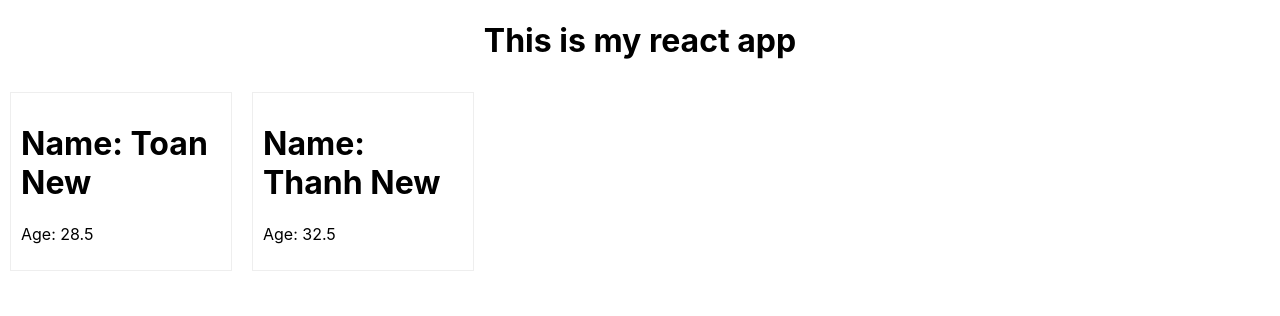
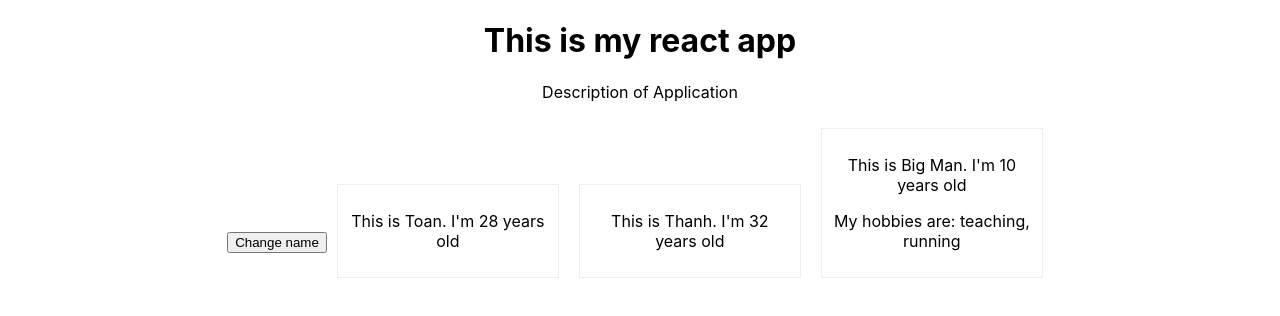
Before and after one commit to quyetdong/create-react-app, a React (Create React App) app: page / in a window 1280 px wide. Shown: the top 316 px of the page. Built offline with nearby package versions, Linux system fonts and the light colour scheme.

Commit message:
initialize app

```diff
--- a/src/App.js
+++ b/src/App.js
@@ -1,10 +1,21 @@
 import logo from './logo.svg';
 import './App.css';
+import Person from './components/Person';
 
 function App() {
+  const changeNameHandler = (e) => {
+    console.log(e);
+  }
+
   return (
     <div className="App">
       <h1>This is my react app</h1>
+      <p>Description of Application</p>
+      <button onClick={changeNameHandler}>Change name</button>
+      {/* <button onClick={() => changeNameHandler('ABC')}>Change name 2</button> */}
+      <Person name="Toan" age="28"/>
+      <Person name="Thanh" age="32"/>
+      <Person name="Big Man" age="10">My hobbies are: teaching, running</Person>
     </div>
   );
 }
--- a/src/Person.js
+++ /dev/null
@@ -1,12 +0,0 @@
-import './Person.css';
-
-function Person(props) {
-  return (
-    <div class="person">
-      <h1>Name: {props.name}</h1>
-      <p>Age: {props.age}</p>
-    </div>
-  );
-}
-
-export default Person;
--- a/src/Person.css
+++ b/src/components/Person.css
@@ -4,4 +4,5 @@
   margin: 10px;
   padding: 10px;
   display: inline-block;
+  text-align: center;
 }
--- /dev/null
+++ b/src/components/Person.js
@@ -0,0 +1,21 @@
+import './Person.css';
+
+// function Person(props) {
+//   return (
+//     <div className="person">
+//       <h1>Name: {props.name}</h1>
+//       <p>Age: {props.age}</p>
+//     </div>
+//   );
+// }
+
+const Person = (props) => {
+  return (
+    <div className="person">
+      <p>This is {props.name}. I'm {props.age} years old</p>
+      <p>{props.children}</p>
+    </div>
+  )
+}
+
+export default Person;
--- a/src/index.js
+++ b/src/index.js
@@ -2,18 +2,13 @@ import React from 'react';
 import ReactDOM from 'react-dom';
 import './index.css';
 import App from './App';
-import Person from './Person';
 import reportWebVitals from './reportWebVitals';
 
 const mainApp = (
   <React.StrictMode>
-    <div>
-      <App />
-      <Person name="Toan New" age="28.5"/>
-      <Person name="Thanh New" age="32.5"/>
-    </div>
+    <App />
   </React.StrictMode>
-  );
+);
 
 ReactDOM.render(mainApp,
   document.getElementById('root')
```
